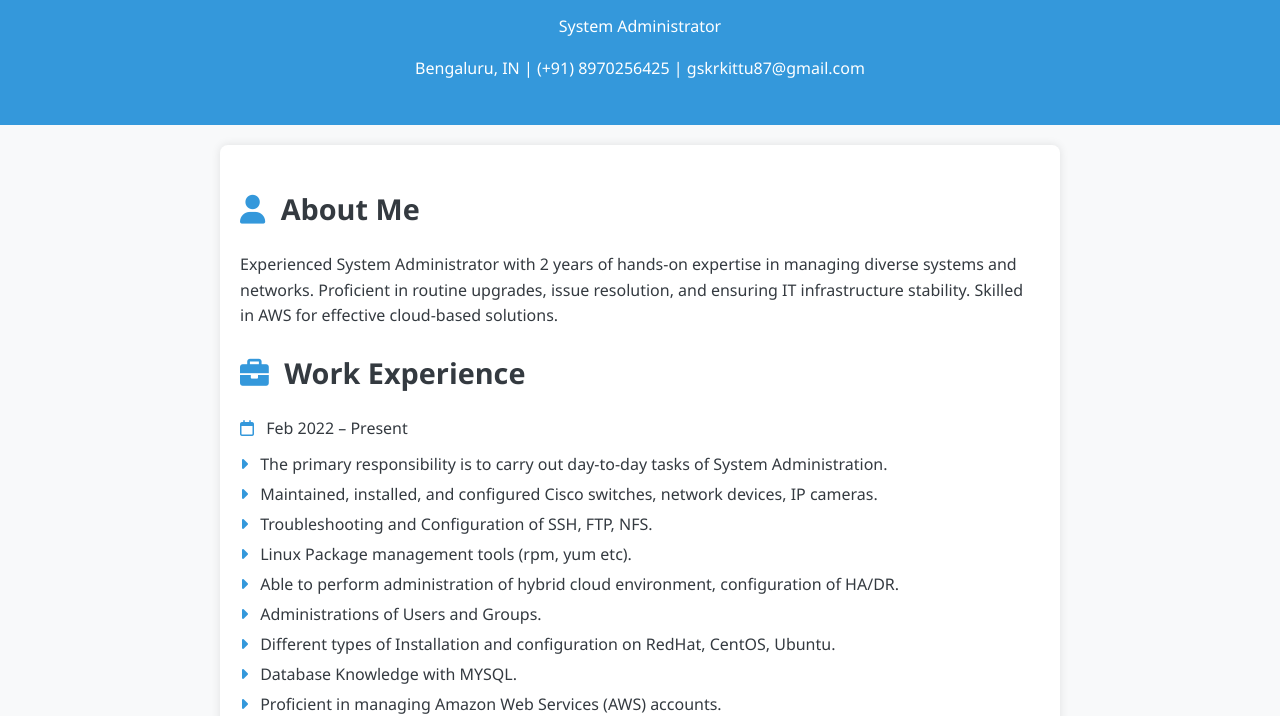
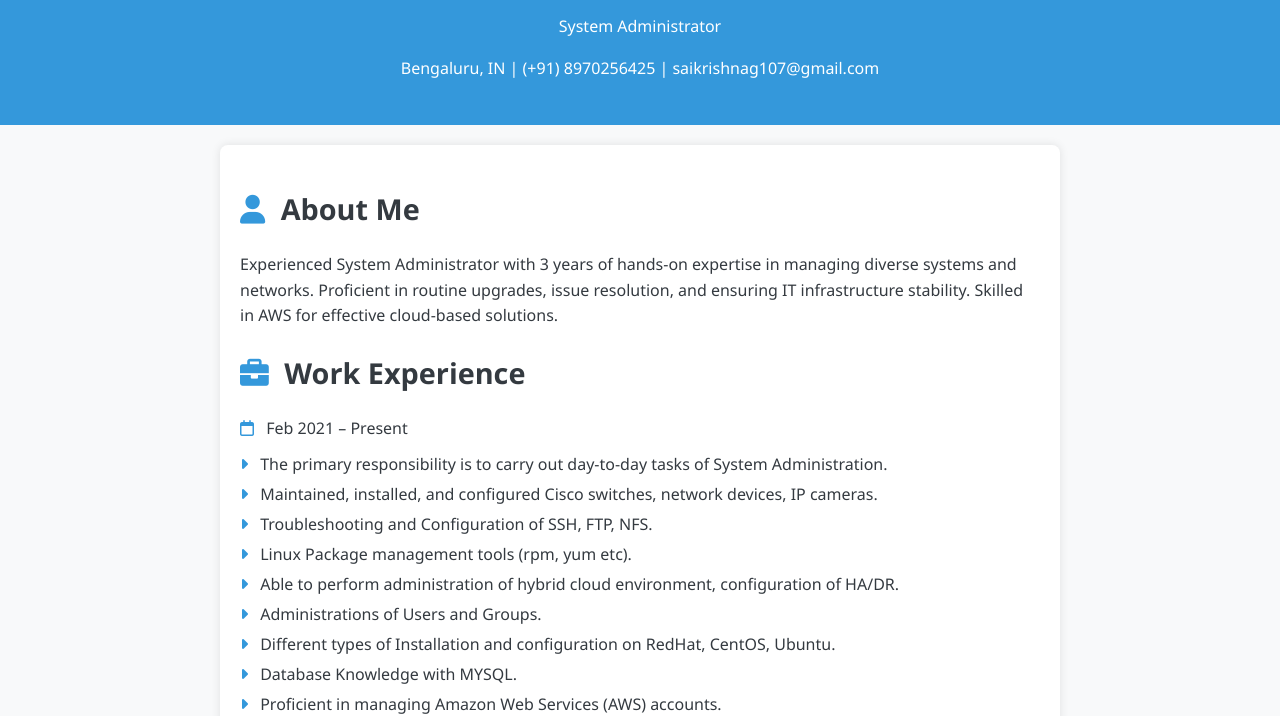
Before and after one commit to Skrishnreddy/SaikrishnaG.github.io, a plain HTML site: page index.html in a window 1280 px wide. Shown: the part 89-805 px from the top of the page. Drawn offline with Linux system fonts and the light colour scheme.

Commit message:
Update index.html

```diff
--- a/index.html
+++ b/index.html
@@ -82,19 +82,19 @@
     <header>
         <h1>Sai Krishna G</h1>
         <p>System Administrator</p>
-        <p>Bengaluru, IN | (+91) 8970256425 | gskrkittu87@gmail.com</p>
+        <p>Bengaluru, IN | (+91) 8970256425 | saikrishnag107@gmail.com</p>
     </header>
 
     <section>
         <h2><i class="fas fa-user"></i> About Me</h2>
         <p>
-            Experienced System Administrator with 2 years of hands-on expertise in managing diverse systems and networks.
+            Experienced System Administrator with 3 years of hands-on expertise in managing diverse systems and networks.
             Proficient in routine upgrades, issue resolution, and ensuring IT infrastructure stability. Skilled in AWS for effective
             cloud-based solutions.
         </p>
 
         <h2><i class="fas fa-briefcase"></i> Work Experience</h2>
-        <p><i class="far fa-calendar"></i> Feb 2022 – Present</p>
+        <p><i class="far fa-calendar"></i> Feb 2021 – Present</p>
         <ul>
             <li><i class="fas fa-caret-right"></i> The primary responsibility is to carry out day-to-day tasks of System Administration.</li>
             <li><i class="fas fa-caret-right"></i> Maintained, installed, and configured Cisco switches, network devices, IP cameras.</li>
```
